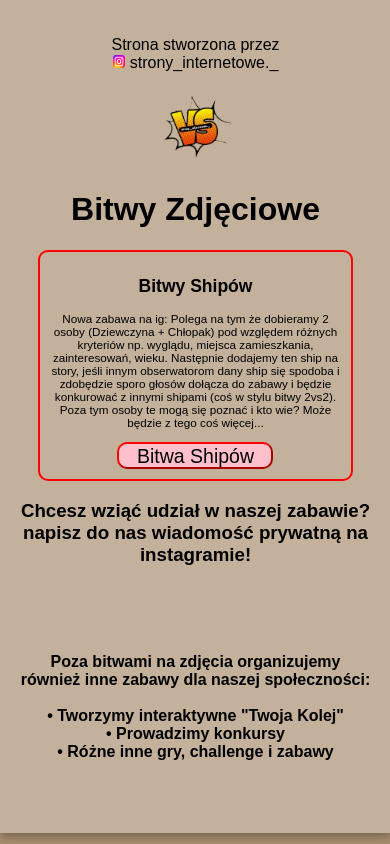
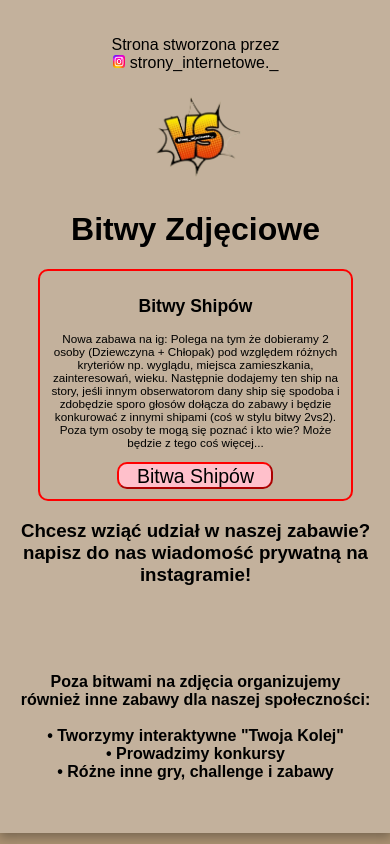
Before and after one commit to Rvfax/bitwyzdjeciowe, a plain HTML site: page index.html in a window 390 px wide. Drawn offline with Linux system fonts and the light colour scheme; a script that the page names is missing.

Commit message:
Update style.css

```diff
--- a/style.css
+++ b/style.css
@@ -34,7 +34,7 @@ body {
     }
 
     #logo {
-        height: 20vw;
+        height: 25vw;
     }
 }
 
```
